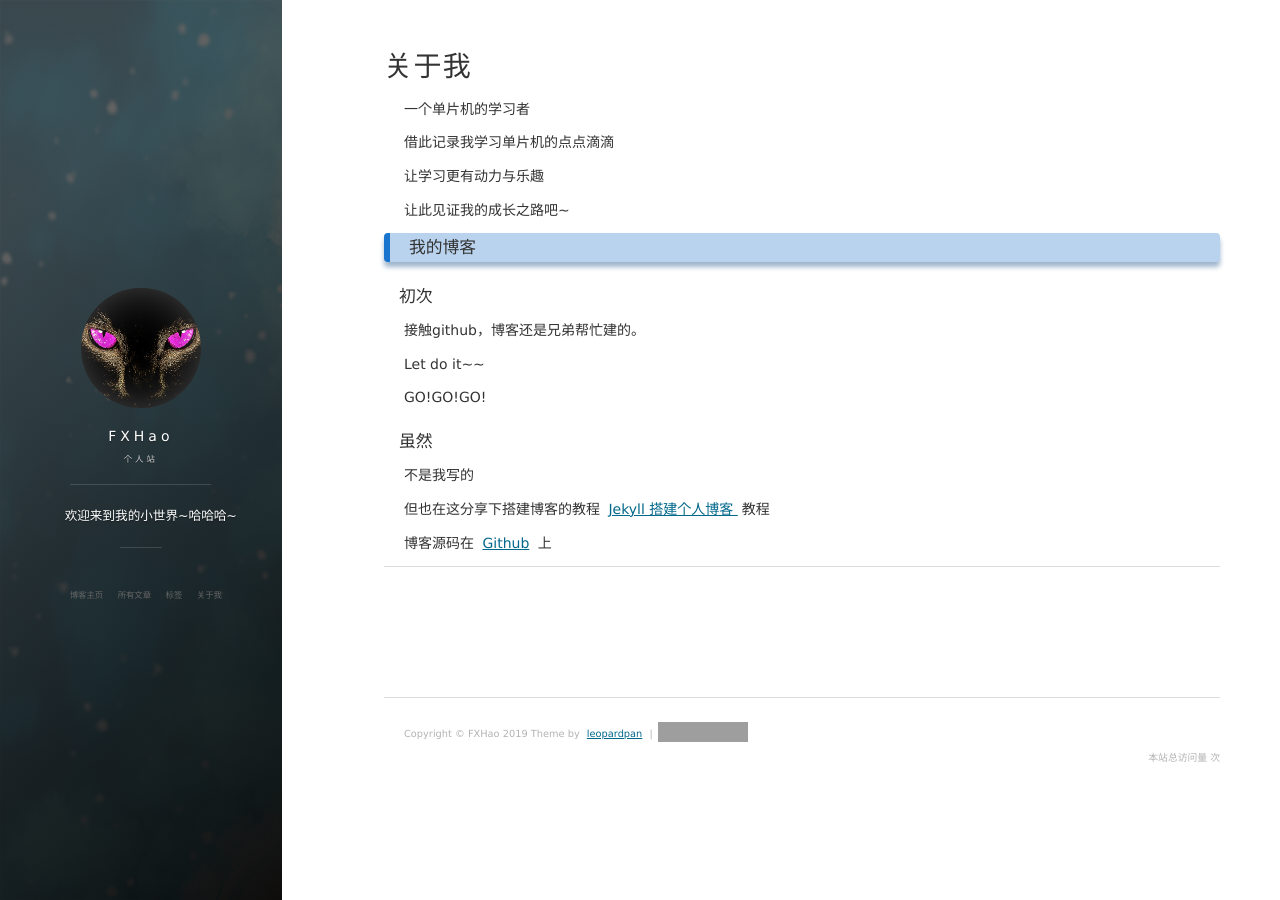
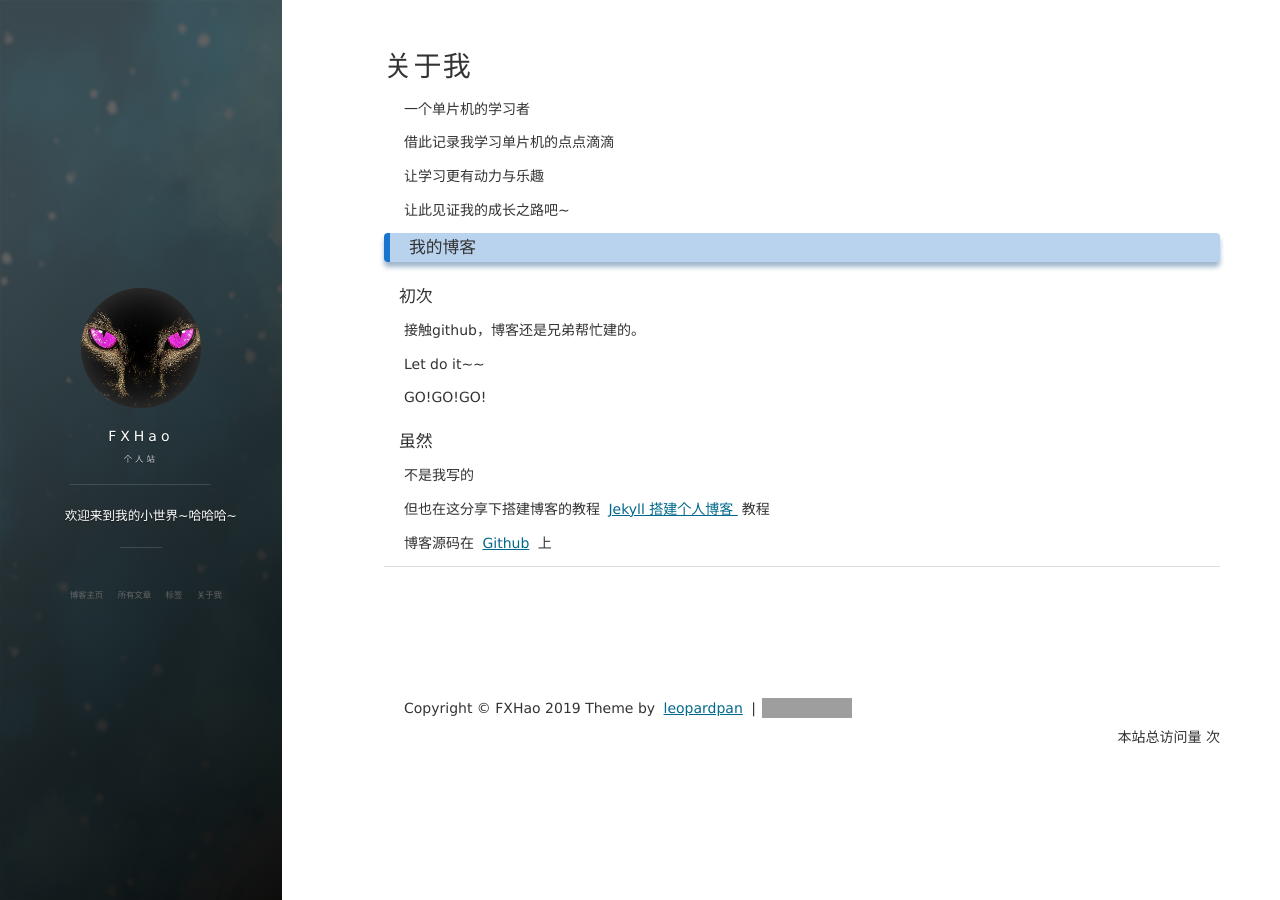
Before and after one commit to FXHao/FXHao.github.io, a Jekyll site: the page built from about.md, in a window 1280 px wide. Built offline with Jekyll 4.4.1, drawn with Linux system fonts in a browser that asks for light colours; nearby versions of some CDN libraries; comment, search, counter and statistics services are not loaded; grey boxes are pictures that could not be loaded.

Commit message:
Update main.css

```diff
--- a/css/main.css
+++ b/css/main.css
@@ -397,7 +397,7 @@ img::-moz-selection {
     /*width: 700px;*/
   }
 
-  .footer {
+  /*.footer {
     display: block;
     padding: 2em 0 0 0;
     border-top: 1px solid #DDDDDD;
@@ -414,7 +414,7 @@ img::-moz-selection {
   }
   .footer__copyright a:hover {
     color: #7b0f19;
-  }
+  }*/
 
   .avatar,
   .logo {
```
